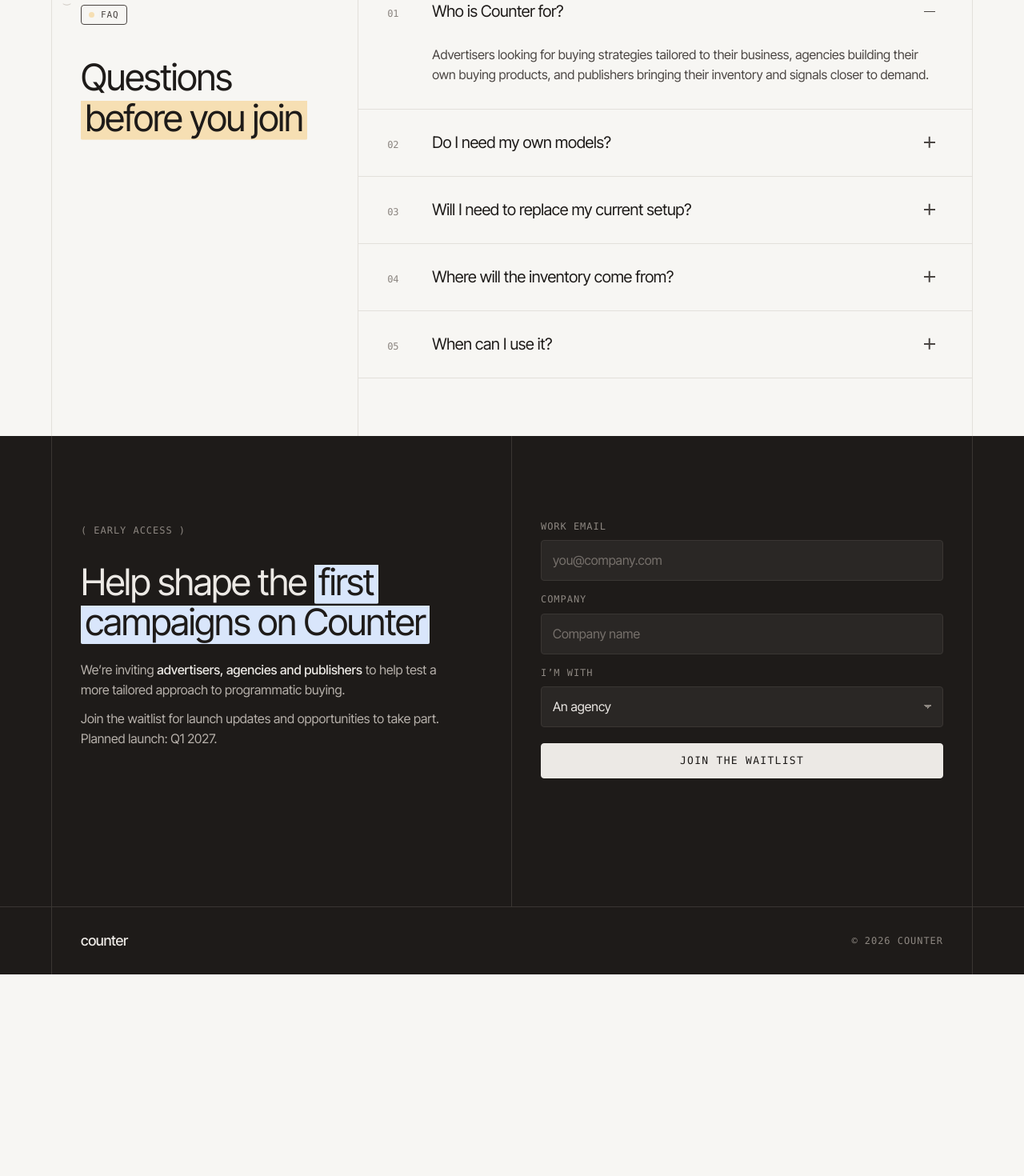
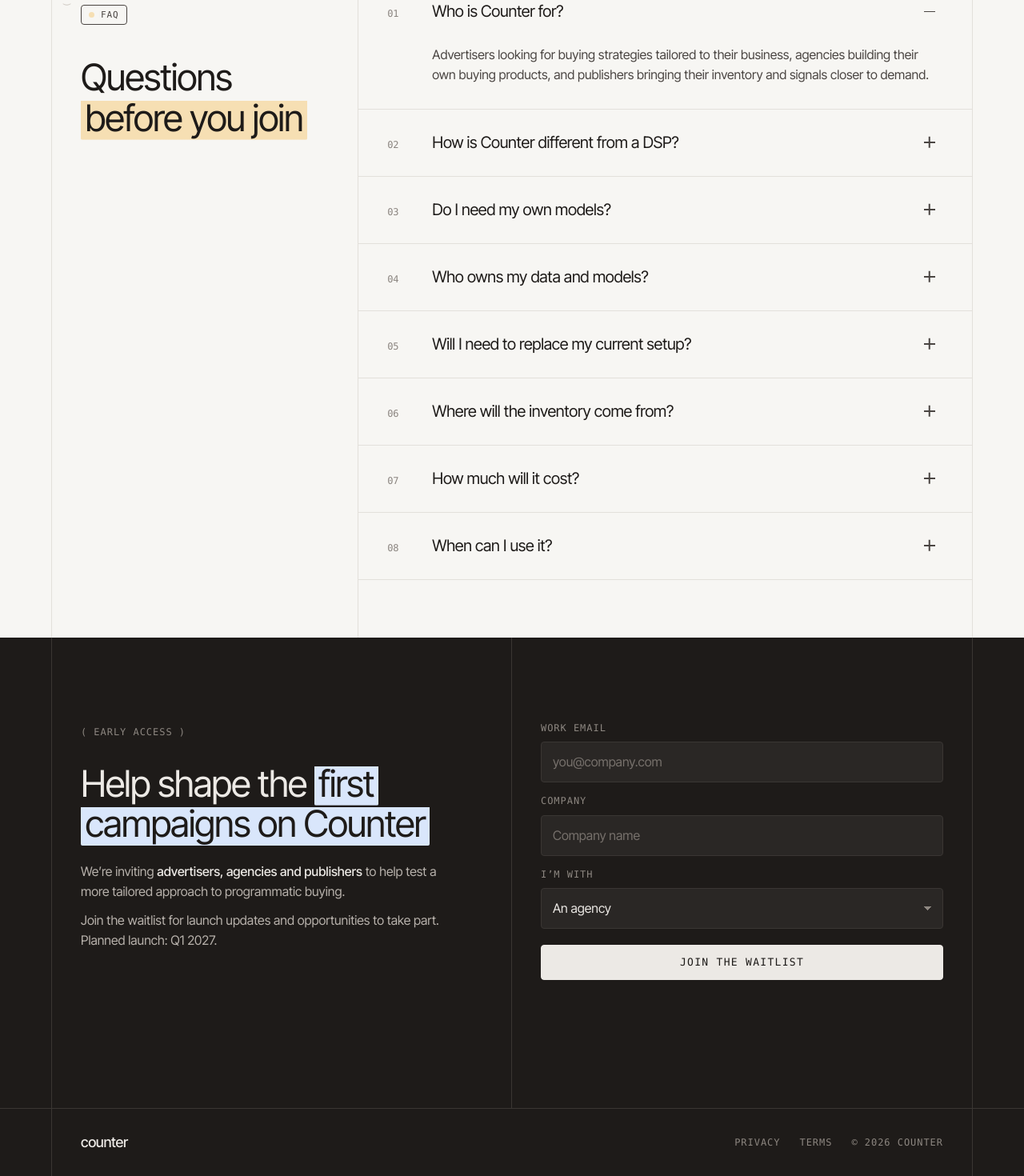
Before and after one commit to counterhq/www, a Next.js app: page / in a window 1280 px wide. Shown: the part 3468-4938 px from the top of the page at 80% size. Before the commit the page ends 4686 px from the top, so only its background shows below. Built offline with nearby package versions, Linux system fonts and the light colour scheme; a web font is replaced by a local one.

Commit message:
feat: add privacy and terms pages with a shared footer
Replace the per-page footers with SiteFooter linking the new legal pages, list them in the sitemap, and add FAQ answers on DSPs, data ownership and pricing.

```diff
--- a/app/(marketing)/marketing.css
+++ b/app/(marketing)/marketing.css
@@ -615,3 +615,8 @@ details[open]::details-content { block-size: auto; }
     #efede8;
 }
 .band .frame { border-color: var(--line-strong); }
+
+.foot-links { display: flex; align-items: center; gap: 24px; flex-wrap: wrap; }
+.foot-links a { text-decoration: none; }
+.foot-links a:hover { color: #ece9e5; }
+.blog-post article a { text-decoration: underline; }
--- a/app/(marketing)/page.tsx
+++ b/app/(marketing)/page.tsx
@@ -1,4 +1,5 @@
 import { SiteHeader } from '@/components/site-header';
+import { SiteFooter } from '@/components/site-footer';
 import { WaitlistForm } from "@/components/waitlist-form";
 import { pageMetadata } from "@/lib/metadata";
 export const metadata = pageMetadata("Counter — Programmatic buying built around your outcomes", "Counter brings advertisers, agencies and publishers together to buy and sell media using custom buying strategies.", "/");
@@ -199,25 +200,43 @@ export default function Page() { return (<><SiteHeader />
           </div>
         </details>
         <details>
-          <summary><span className="q-num">02</span>Do I need my own models?<span className="plus" /></summary>
+          <summary><span className="q-num">02</span>How is Counter different from a DSP?<span className="plus" /></summary>
+          <div className="answer">
+            <p>A DSP applies the same bidding logic to every buyer. Counter lets you run your own models to decide which impressions to buy and what to pay, on open technology you can inspect.</p>
+          </div>
+        </details>
+        <details>
+          <summary><span className="q-num">03</span>Do I need my own models?<span className="plus" /></summary>
           <div className="answer">
             <p>No. We’re building starter models you can use and adapt to your data. Teams with existing models will be able to bring their own.</p>
           </div>
         </details>
         <details>
-          <summary><span className="q-num">03</span>Will I need to replace my current setup?<span className="plus" /></summary>
+          <summary><span className="q-num">04</span>Who owns my data and models?<span className="plus" /></summary>
+          <div className="answer">
+            <p>You do. Your data and models are yours to keep, export, delete or use however you like.</p>
+          </div>
+        </details>
+        <details>
+          <summary><span className="q-num">05</span>Will I need to replace my current setup?<span className="plus" /></summary>
           <div className="answer">
             <p>We’re designing Counter so you can start with a specific use case. The right setup will depend on your supply partners, data and campaign requirements, which we’ll discuss before an early-access campaign.</p>
           </div>
         </details>
         <details>
-          <summary><span className="q-num">04</span>Where will the inventory come from?<span className="plus" /></summary>
+          <summary><span className="q-num">06</span>Where will the inventory come from?<span className="plus" /></summary>
           <div className="answer">
             <p>We’re building around existing supply partners and exploring direct publisher connections. Available partners and inventory will be confirmed for early-access campaigns.</p>
           </div>
         </details>
         <details>
-          <summary><span className="q-num">05</span>When can I use it?<span className="plus" /></summary>
+          <summary><span className="q-num">07</span>How much will it cost?<span className="plus" /></summary>
+          <div className="answer">
+            <p>We’re working out pricing models with our early partners. Pricing could be based on compute or on CPM.</p>
+          </div>
+        </details>
+        <details>
+          <summary><span className="q-num">08</span>When can I use it?<span className="plus" /></summary>
           <div className="answer">
             <p>We’re building the first version, with launch planned for Q1 2027. Join the waitlist for launch updates and opportunities to take part in early-access campaigns.</p>
           </div>
@@ -237,11 +256,6 @@ export default function Page() { return (<><SiteHeader />
 
         <WaitlistForm /></div>
     </div>
-    <footer>
-      <div className="frame foot">
-        <a className="brand" href="#top">counter</a>
-        <span className="label">© 2026 Counter</span>
-      </div>
-    </footer>
+    <SiteFooter home="#top" />
   </section>
 </>); }
--- a/app/sitemap.ts
+++ b/app/sitemap.ts
@@ -1,6 +1,6 @@
 import type { MetadataRoute } from 'next';
 import { source, getPosts } from '@/lib/source';
 export default function sitemap(): MetadataRoute.Sitemap {
-  return ['/', '/platform/', '/blog/', ...source.getPages().map(p => p.url), ...getPosts().map(p => `/blog/${p.slug}/`)]
+  return ['/', '/platform/', '/blog/', '/privacy/', '/terms/', ...source.getPages().map(p => p.url), ...getPosts().map(p => `/blog/${p.slug}/`)]
     .map(path => ({ url: new URL(path.endsWith('/') ? path : `${path}/`, 'https://counterhq.co').href }));
 }
--- /dev/null
+++ b/components/site-footer.tsx
@@ -0,0 +1,10 @@
+export function SiteFooter({ home = '/' }: { home?: string }) { return (<footer>
+  <div className="frame foot">
+    <a className="brand" href={home}>counter</a>
+    <nav className="foot-links" aria-label="Legal">
+      <a className="label" href="/privacy/">Privacy</a>
+      <a className="label" href="/terms/">Terms</a>
+      <span className="label">© 2026 Counter</span>
+    </nav>
+  </div>
+</footer>); }
```
Also changed, not shown: app/(marketing)/blog/page.tsx (+2 -6 lines), app/(marketing)/platform/page.tsx (+2 -6 lines), app/(marketing)/privacy/page.tsx (added, +24 -0 lines), app/(marketing)/terms/page.tsx (added, +26 -0 lines).
